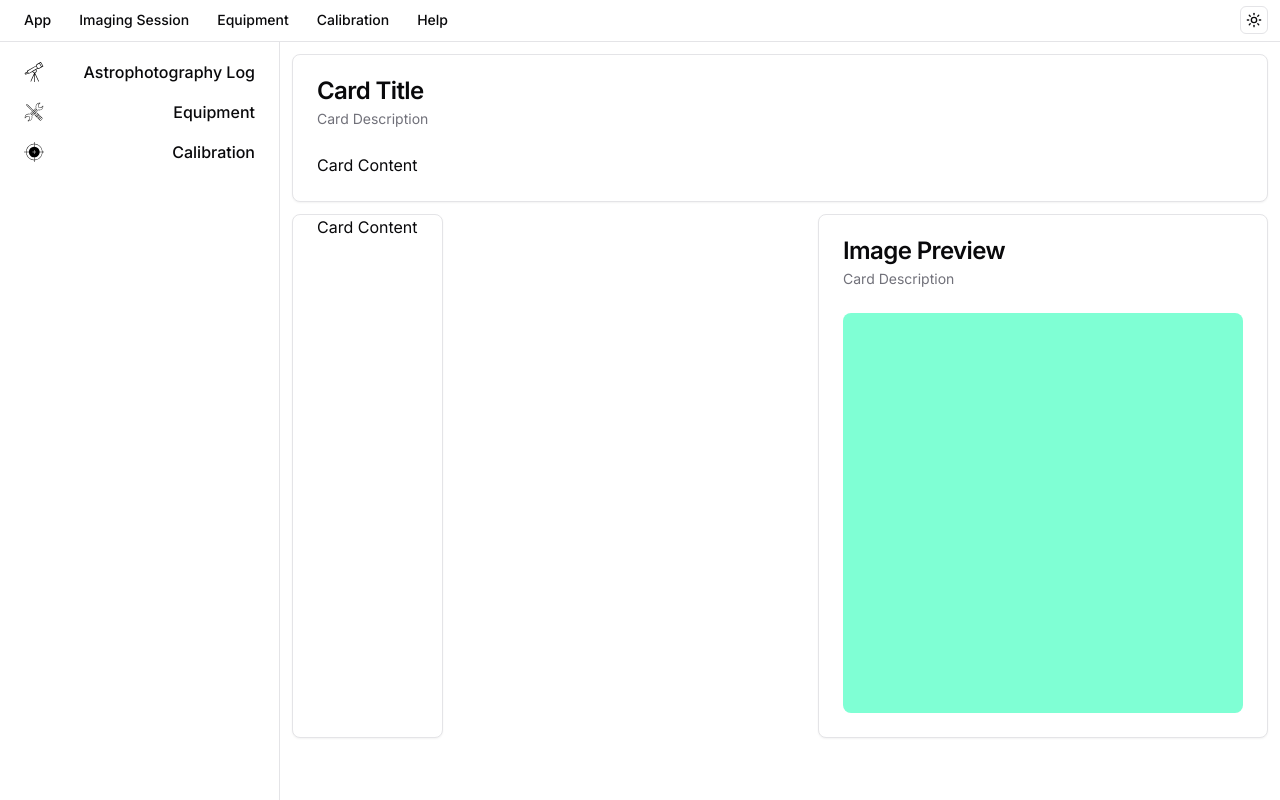
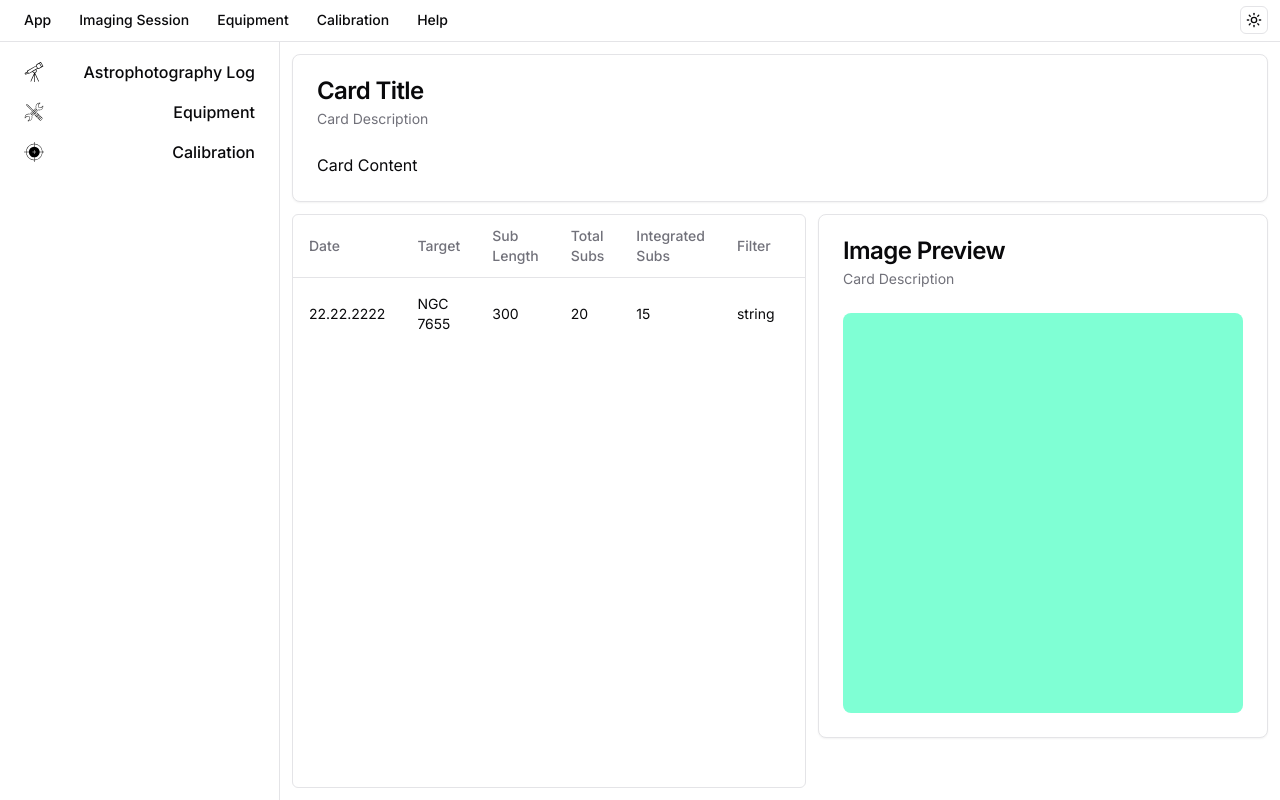
Before and after one commit to astrolog-app/astrolog, a Next.js app: page / in a window 1280 px wide. Built offline with nearby package versions, Linux system fonts and the light colour scheme.

Commit message:
feat: added data table

```diff
--- a/package.json
+++ b/package.json
@@ -14,6 +14,7 @@
     "@radix-ui/react-dropdown-menu": "^2.0.6",
     "@radix-ui/react-menubar": "^1.0.4",
     "@radix-ui/react-slot": "^1.0.2",
+    "@tanstack/react-table": "^8.16.0",
     "class-variance-authority": "^0.7.0",
     "clsx": "^2.1.0",
     "lucide-react": "^0.368.0",
--- a/src/app/page.module.scss
+++ b/src/app/page.module.scss
@@ -1,7 +1,20 @@
+.page {
+    display: flex;
+    flex-direction: column;
+
     .content {
+        flex-grow: 1;
         padding-top: var(--padding);
         display: flex;
         justify-content: space-between;
+
+        .table {
+            background-color: aqua;
+        }
+
+        .imagePreviewCard {
+            margin-left: var(--padding);
+            height: fit-content;
 
             .imagePreview {
                 width: 25rem;
@@ -10,3 +23,5 @@
                 border-radius: var(--radius);
             }
         }
+    }
+}
--- a/src/app/page.tsx
+++ b/src/app/page.tsx
@@ -1,10 +1,34 @@
 import { Card, CardContent, CardDescription, CardFooter, CardHeader, CardTitle } from '@/components/ui/card';
 import { Page } from '@/components/ui/custom/page';
 import styles from './page.module.scss';
+import { SessionTable } from '@/components/sessionTable/sessionTable';
+import { columns } from '@/components/sessionTable/columns';
 
 export default function Home() {
+  const data = [
+    {
+      date: "22.22.2222",
+      target: "NGC 7655",
+      sub_length: 300,
+      total_subs: 20,
+      integrated_subs: 15,
+      filter: "string",
+      gain: 800,
+      offset: 0,
+      camera_temp: 15,
+      outside_temp: 7,
+      average_seeing: 0.43,
+      average_cloud_cover: 0.12,
+      telescope: "string",
+      flattener: "string",
+      mount: "string",
+      camera: "string",
+      notes: "string",
+    }
+  ]
+
   return (
-    <Page>
+    <Page className={styles.page}>
       <Card>
         <CardHeader>
           <CardTitle>Card Title</CardTitle>
@@ -15,12 +39,8 @@
         </CardContent>
       </Card>
       <div className={styles.content}>
-        <Card>
-          <CardContent>
-            <p>Card Content</p>
-          </CardContent>
-        </Card>
-        <Card>
+        <SessionTable columns={columns} data={data} />
+        <Card className={styles.imagePreviewCard}>
           <CardHeader>
             <CardTitle>Image Preview</CardTitle>
             <CardDescription>Card Description</CardDescription>
--- /dev/null
+++ b/src/components/sessionTable/columns.tsx
@@ -0,0 +1,94 @@
+"use client"
+
+import { ColumnDef } from "@tanstack/react-table"
+
+export type Session = {
+    date: string;
+    target: string;
+    sub_length: number;
+    total_subs: number;
+    integrated_subs: number;
+    filter: string;
+    gain: number;
+    offset: number;
+    camera_temp: number;
+    outside_temp: number;
+    average_seeing: number;
+    average_cloud_cover: number;
+    telescope: string;
+    flattener: string;
+    mount: string;
+    camera: string;
+    notes: string;
+}
+
+export const columns: ColumnDef<Session>[] = [
+    {
+        accessorKey: "date",
+        header: "Date",
+    },
+    {
+        accessorKey: "target",
+        header: "Target",
+    },
+    {
+        accessorKey: "sub_length",
+        header: "Sub Length",
+    },
+    {
+        accessorKey: "total_subs",
+        header: "Total Subs",
+    },
+    {
+        accessorKey: "integrated_subs",
+        header: "Integrated Subs",
+    },
+    {
+        accessorKey: "filter",
+        header: "Filter",
+    },
+    {
+        accessorKey: "gain",
+        header: "Gain",
+    },
+    {
+        accessorKey: "offset",
+        header: "Offset",
+    },
+    {
+        accessorKey: "camera_temp",
+        header: "Camera Temp",
+    },
+    {
+        accessorKey: "outside_temp",
+        header: "Outside Temp",
+    },
+    {
+        accessorKey: "average_seeing",
+        header: "Average Seeing",
+    },
+    {
+        accessorKey: "average_cloud_cover",
+        header: "Average Cloud Cover",
+    },
+    {
+        accessorKey: "telescope",
+        header: "Telescope",
+    },
+    {
+        accessorKey: "flattener",
+        header: "Flattener",
+    },
+    {
+        accessorKey: "mount",
+        header: "Mount",
+    },
+    {
+        accessorKey: "camera",
+        header: "Camera",
+    },
+    {
+        accessorKey: "notes",
+        header: "Notes",
+    },
+];
--- /dev/null
+++ b/src/components/sessionTable/sessionTable.tsx
@@ -0,0 +1,81 @@
+"use client"
+
+import {
+  ColumnDef,
+  flexRender,
+  getCoreRowModel,
+  useReactTable,
+} from "@tanstack/react-table"
+
+import {
+  Table,
+  TableBody,
+  TableCell,
+  TableHead,
+  TableHeader,
+  TableRow,
+} from "@/components/ui/table"
+
+interface DataTableProps<TData, TValue> {
+  className?: string
+  columns: ColumnDef<TData, TValue>[]
+  data: TData[]
+}
+
+export function SessionTable<TData, TValue>({
+  columns,
+  data,
+}: DataTableProps<TData, TValue>) {
+  const table = useReactTable({
+    data,
+    columns,
+    getCoreRowModel: getCoreRowModel(),
+  })
+
+  return (
+    <div className="rounded-md border overflow-x-auto bg-card">
+      <Table>
+        <TableHeader>
+          {table.getHeaderGroups().map((headerGroup) => (
+            <TableRow key={headerGroup.id}>
+              {headerGroup.headers.map((header) => {
+                return (
+                  <TableHead key={header.id}>
+                    {header.isPlaceholder
+                      ? null
+                      : flexRender(
+                          header.column.columnDef.header,
+                          header.getContext()
+                        )}
+                  </TableHead>
+                )
+              })}
+            </TableRow>
+          ))}
+        </TableHeader>
+        <TableBody>
+          {table.getRowModel().rows?.length ? (
+            table.getRowModel().rows.map((row) => (
+              <TableRow
+                key={row.id}
+                data-state={row.getIsSelected() && "selected"}
+              >
+                {row.getVisibleCells().map((cell) => (
+                  <TableCell key={cell.id}>
+                    {flexRender(cell.column.columnDef.cell, cell.getContext())}
+                  </TableCell>
+                ))}
+              </TableRow>
+            ))
+          ) : (
+            <TableRow>
+              <TableCell colSpan={columns.length} className="h-24 text-center">
+                No results.
+              </TableCell>
+            </TableRow>
+          )}
+        </TableBody>
+      </Table>
+    </div>
+  )
+}
--- a/src/components/ui/custom/page.tsx
+++ b/src/components/ui/custom/page.tsx
@@ -1,5 +1,7 @@
 import styles from './page.module.scss';
 
-export function Page({ children }: { children?: React.ReactNode }) {
-  return <div className={styles.page}>{children}</div>;
+import { cn } from '@/lib/utils';
+
+export function Page({ className, children }: { className?: string, children?: React.ReactNode }) {
+  return <div className={cn(className, styles.page)}>{children}</div>;
 }
--- /dev/null
+++ b/src/components/ui/table.tsx
@@ -0,0 +1,117 @@
+import * as React from "react"
+
+import { cn } from "@/lib/utils"
+
+const Table = React.forwardRef<
+  HTMLTableElement,
+  React.HTMLAttributes<HTMLTableElement>
+>(({ className, ...props }, ref) => (
+  <div className="relative w-full overflow-auto">
+    <table
+      ref={ref}
+      className={cn("w-full caption-bottom text-sm", className)}
+      {...props}
+    />
+  </div>
+))
+Table.displayName = "Table"
+
+const TableHeader = React.forwardRef<
+  HTMLTableSectionElement,
+  React.HTMLAttributes<HTMLTableSectionElement>
+>(({ className, ...props }, ref) => (
+  <thead ref={ref} className={cn("[&_tr]:border-b", className)} {...props} />
+))
+TableHeader.displayName = "TableHeader"
+
+const TableBody = React.forwardRef<
+  HTMLTableSectionElement,
+  React.HTMLAttributes<HTMLTableSectionElement>
+>(({ className, ...props }, ref) => (
+  <tbody
+    ref={ref}
+    className={cn("[&_tr:last-child]:border-0", className)}
+    {...props}
+  />
+))
+TableBody.displayName = "TableBody"
+
+const TableFooter = React.forwardRef<
+  HTMLTableSectionElement,
+  React.HTMLAttributes<HTMLTableSectionElement>
+>(({ className, ...props }, ref) => (
+  <tfoot
+    ref={ref}
+    className={cn(
+      "border-t bg-muted/50 font-medium [&>tr]:last:border-b-0",
+      className
+    )}
+    {...props}
+  />
+))
+TableFooter.displayName = "TableFooter"
+
+const TableRow = React.forwardRef<
+  HTMLTableRowElement,
+  React.HTMLAttributes<HTMLTableRowElement>
+>(({ className, ...props }, ref) => (
+  <tr
+    ref={ref}
+    className={cn(
+      "border-b transition-colors hover:bg-muted/50 data-[state=selected]:bg-muted",
+      className
+    )}
+    {...props}
+  />
+))
+TableRow.displayName = "TableRow"
+
+const TableHead = React.forwardRef<
+  HTMLTableCellElement,
+  React.ThHTMLAttributes<HTMLTableCellElement>
+>(({ className, ...props }, ref) => (
+  <th
+    ref={ref}
+    className={cn(
+      "h-12 px-4 text-left align-middle font-medium text-muted-foreground [&:has([role=checkbox])]:pr-0",
+      className
+    )}
+    {...props}
+  />
+))
+TableHead.displayName = "TableHead"
+
+const TableCell = React.forwardRef<
+  HTMLTableCellElement,
+  React.TdHTMLAttributes<HTMLTableCellElement>
+>(({ className, ...props }, ref) => (
+  <td
+    ref={ref}
+    className={cn("p-4 align-middle [&:has([role=checkbox])]:pr-0", className)}
+    {...props}
+  />
+))
+TableCell.displayName = "TableCell"
+
+const TableCaption = React.forwardRef<
+  HTMLTableCaptionElement,
+  React.HTMLAttributes<HTMLTableCaptionElement>
+>(({ className, ...props }, ref) => (
+  <caption
+    ref={ref}
+    className={cn("mt-4 text-sm text-muted-foreground", className)}
+    {...props}
+  />
+))
+TableCaption.displayName = "TableCaption"
+
+export {
+  Table,
+  TableHeader,
+  TableBody,
+  TableFooter,
+  TableHead,
+  TableRow,
+  TableCell,
+  TableCaption,
+}
```
Also changed, not shown: 1 other file (tests, documents, lock files or other folders). Lines whose indentation alone changed are shown as unchanged.
